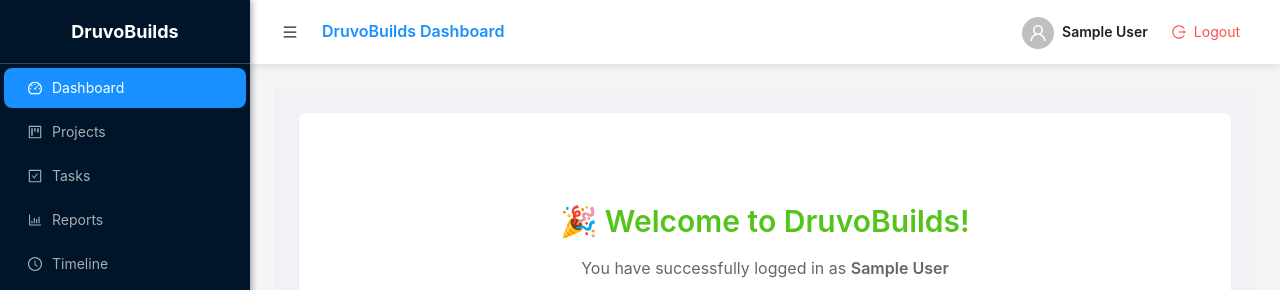
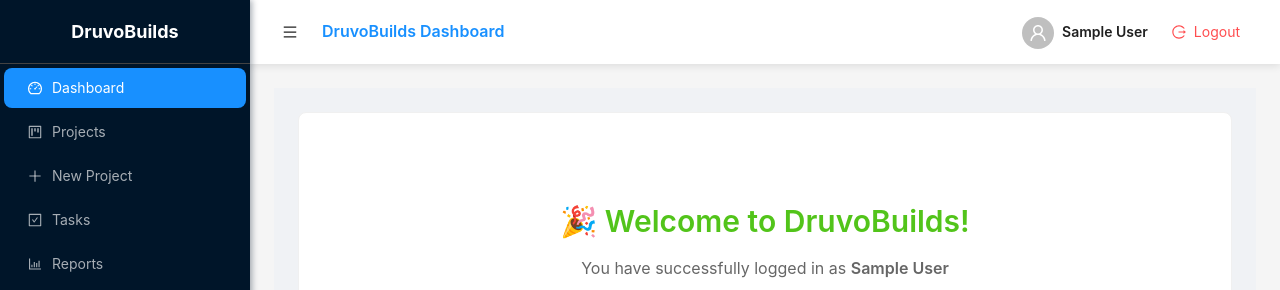
Before and after one commit to Pavan-dap/DruvoBuilds, a React (Vite) app: page /#/dashboard in a window 1280 px wide. Shown: the top 290 px of the page. Built offline with nearby package versions, Linux system fonts and the light colour scheme; no server answers; sample sign-in values are in the browser's storage.

Commit message:
Add New Project menu item after Projects in sidebar
cgen-a375ca9404304002900d9271b5b8b895

```diff
--- a/src/components/Layout.jsx
+++ b/src/components/Layout.jsx
@@ -47,6 +47,11 @@ const AppLayout = ({ children, user, onLogout }) => {
       key: '/projects',
       icon: <ProjectOutlined />,
       label: 'Projects',
+    },
+    {
+      key: '/new-project',
+      icon: <PlusOutlined />,
+      label: 'New Project',
     },
     {
       key: '/tasks',
```
